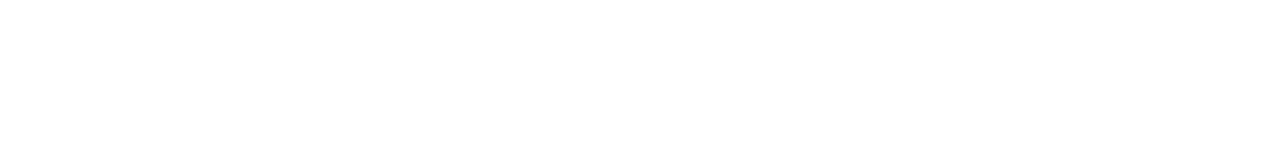
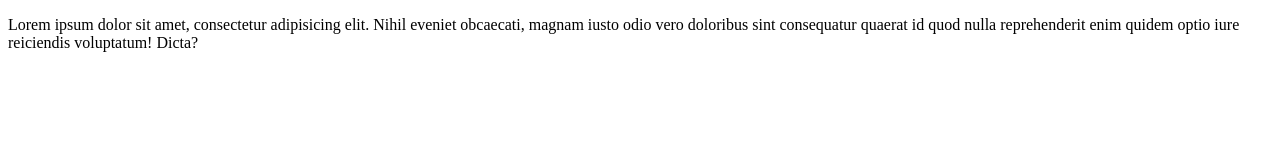
Before and after one commit to suwandiofficial/wpu-git-test, a plain HTML site: page index.html in a window 1280 px wide. Drawn offline with Linux system fonts and the light colour scheme.

Commit message:
menambah lorem

```diff
--- a/index.html
+++ b/index.html
@@ -7,6 +7,7 @@
     <title>Belajar GIT Remote</title>
 </head>
 <body>
+    <p>Lorem ipsum dolor sit amet, consectetur adipisicing elit. Nihil eveniet obcaecati, magnam iusto odio vero doloribus sint consequatur quaerat id quod nulla reprehenderit enim quidem optio iure reiciendis voluptatum! Dicta?</p>
 
 </body>
 </html>
```
